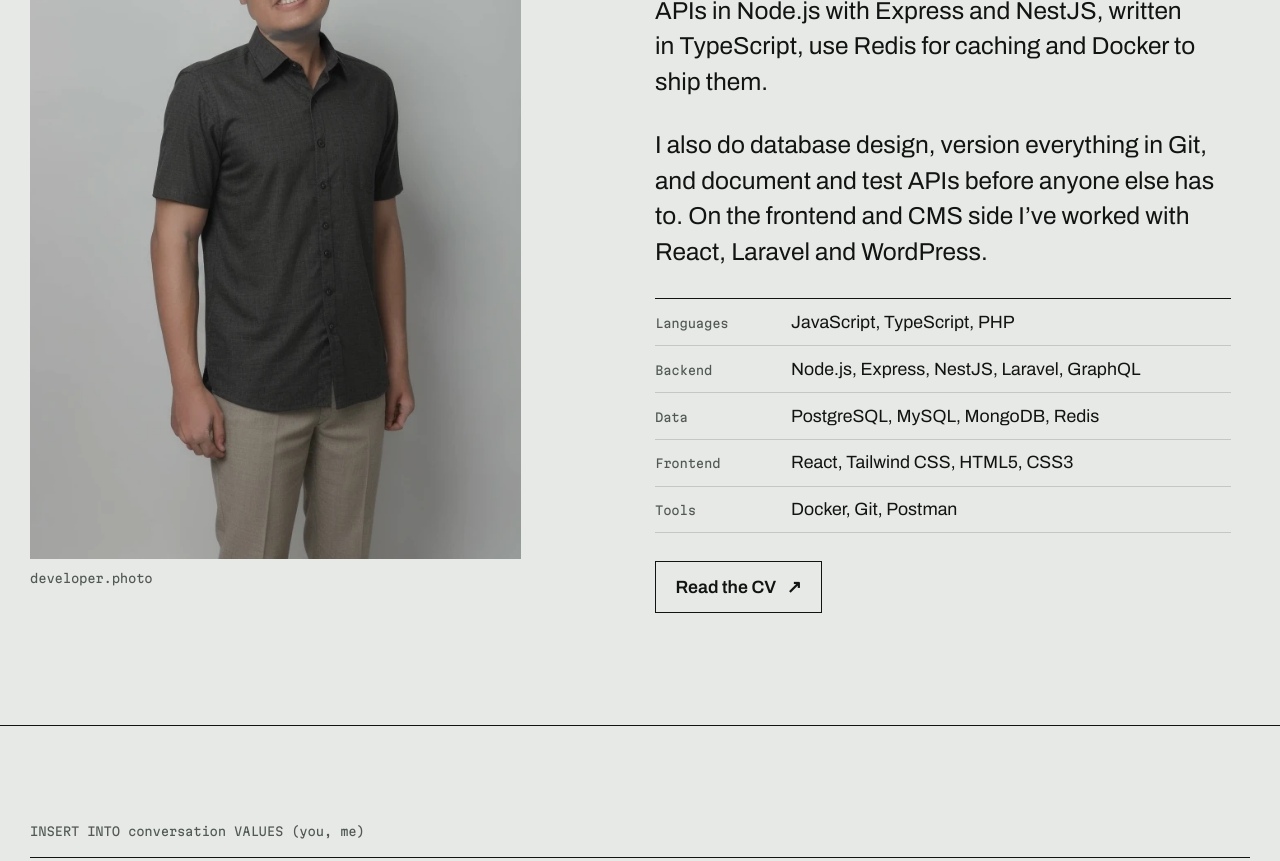
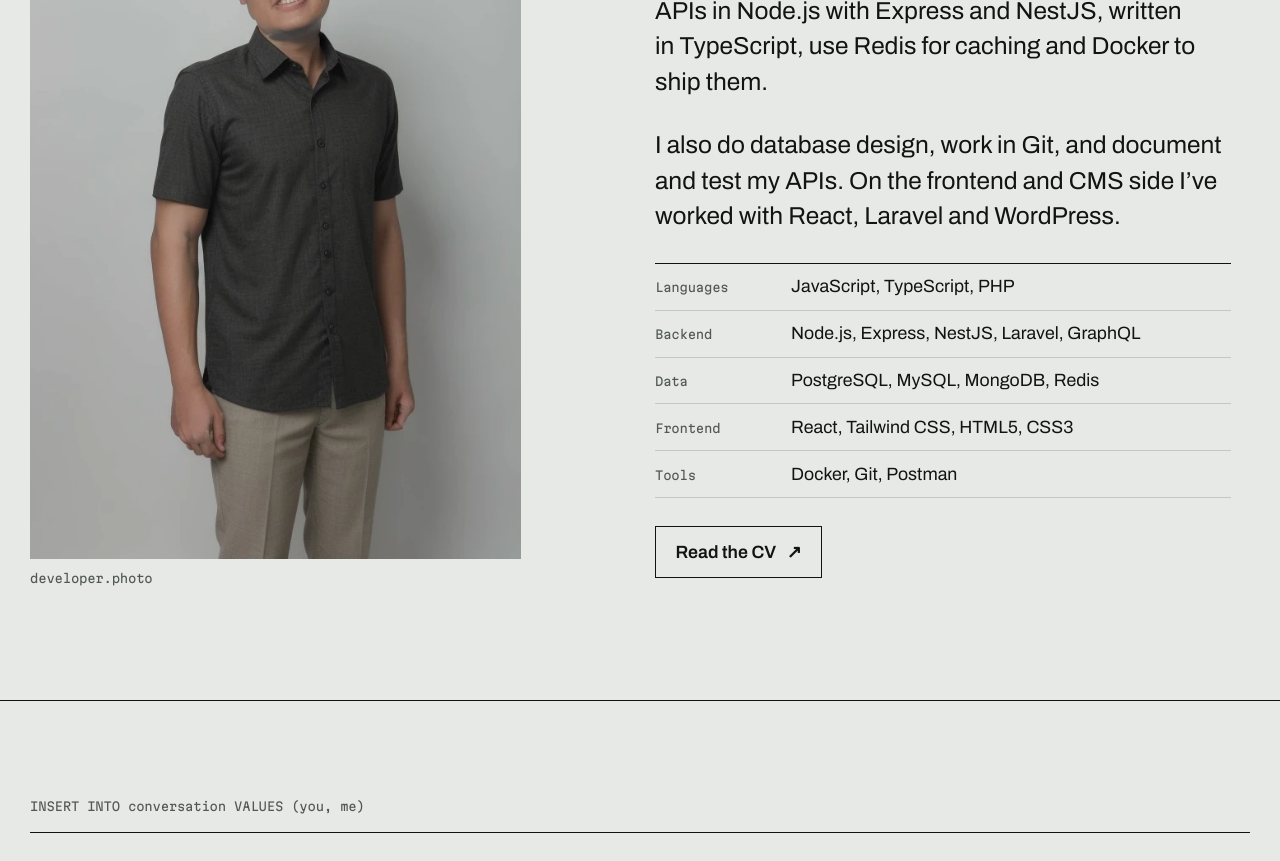
Before and after one commit to NaufalK25/portfolio, a React (Vite) app: page / in a window 1280 px wide. Shown: the part 4000-4861 px from the top of the page. Built offline with nearby package versions, Linux system fonts and the light colour scheme; no server answers.

Commit message:
adjust bio wording

```diff
--- a/src/data/site.js
+++ b/src/data/site.js
@@ -40,7 +40,7 @@ export const developer = [
 
 export const bio = [
   'I’m a fullstack developer with about two years of experience, focused on the backend. I build REST APIs in Node.js with Express and NestJS, written in TypeScript, use Redis for caching and Docker to ship them.',
-  'I also do database design, version everything in Git, and document and test APIs before anyone else has to. On the frontend and CMS side I’ve worked with React, Laravel and WordPress.'
+  'I also do database design, work in Git, and document and test my APIs. On the frontend and CMS side I’ve worked with React, Laravel and WordPress.'
 ];
 
 // Skills that are not tied to a public repo still belong in the schema (a stack with 0 rows).
@@ -79,7 +79,7 @@ export const notes = {
     'A bookmark service with two front doors: a REST API documented in Swagger and a GraphQL endpoint, both on NestJS with Prisma and PostgreSQL.'
   ],
   'secondhand-api': [
-    'Backend for SecondHand, a marketplace built as a team project (group 6) and mirrored here from GitLab.',
+    'Backend for SecondHand, an e-commerce clone built as a team project (group 6) and mirrored here from GitLab.',
     'Express with Sequelize migrations and seeders on PostgreSQL, deployed to Heroku with separate staging and production apps.'
   ],
   'user-game-api': ['Stores user accounts, biodata and game histories. Express on PostgreSQL, deployed to Heroku.'],
```
Also changed, not shown: 1 other file (tests, documents, lock files or other folders).
